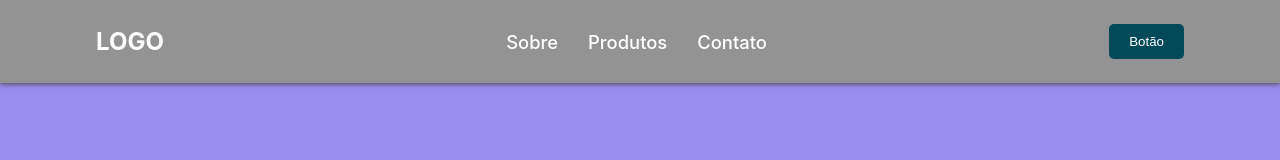
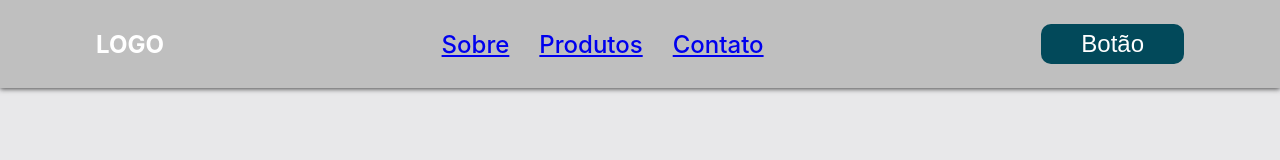
Before and after one commit to dev-bars/navbar, a plain HTML site: page index.html in a window 1280 px wide. Drawn offline with Linux system fonts and the light colour scheme.

Commit message:
commit novo estilo css

```diff
--- a/index.html
+++ b/index.html
@@ -14,11 +14,14 @@
                 <H1>LOGO</H1>
             </div>
             <div class="nav_list">
-                <ul>
+                    <a href="https://www.google.com/" class="nav_link, nav_item">Sobre</a></li>
+                    <a href="https://www.google.com/" class="nav_link, nav_item">Produtos</a></li>
+                    <a href="https://www.google.com/" class="nav_link, nav_item">Contato</a></li>
+                <!-- <ul>
                     <li class="nav_item"><a href="https://www.google.com/" class="nav_link">Sobre</a></li>
                     <li class="nav_item"><a href="https://www.google.com/" class="nav_link">Produtos</a></li>
                     <li class="nav_item"><a href="https://www.google.com/" class="nav_link">Contato</a></li>
-                </ul>
+                </ul> -->
             </div>
             <div class="nav_button">
                 <a href="https://www.google.com/webhp?hl=pt-BR&sa=X&ved=0ahUKEwi2q9Cj8NeDAxXSu5UCHfZMDKgQPAgJ"><button>Botão</button></a>
--- a/style.css
+++ b/style.css
@@ -7,7 +7,7 @@
 
 /* Cor do background e das fontes*/
 body {
-    background: #9b8cf0;
+    background: #e8e8ea;
     color: #FFF;
 
 }
@@ -21,7 +21,7 @@ html {
 /*-------------------*/
 
 header {
-    background-color: #939393 ;
+    background-color: #bfbfbf ;
     box-shadow: 0px 1px 5px #464646;
     margin: 0px;
     padding: 0px;
@@ -58,6 +58,7 @@ header {
 .nav_list {
     display: flex;
     align-items: center;
+    font-size: 1.5rem;
 }
 
 .nav_list ul {
@@ -77,16 +78,20 @@ header {
     text-decoration: none;
     font-size: 1.15rem;
     color: #FFF;
-    font-weight: 400px;
+    font-weight: 800px;
 }
+
+.nav_item:hover {
+    background: rgb(244, 244, 244);
+  }
 
 .nav_button button{
    border: none;
     background-color: #02495a;
-    padding: 10px 20px;
-    border-radius: 5px;
+    padding: 6px 40px;
+    border-radius: 10px;
     text-decoration: none;
     color: #FFF;
-    font-size: 1.50rm;
+    font-size: 1.5rem;
 
 }
```
